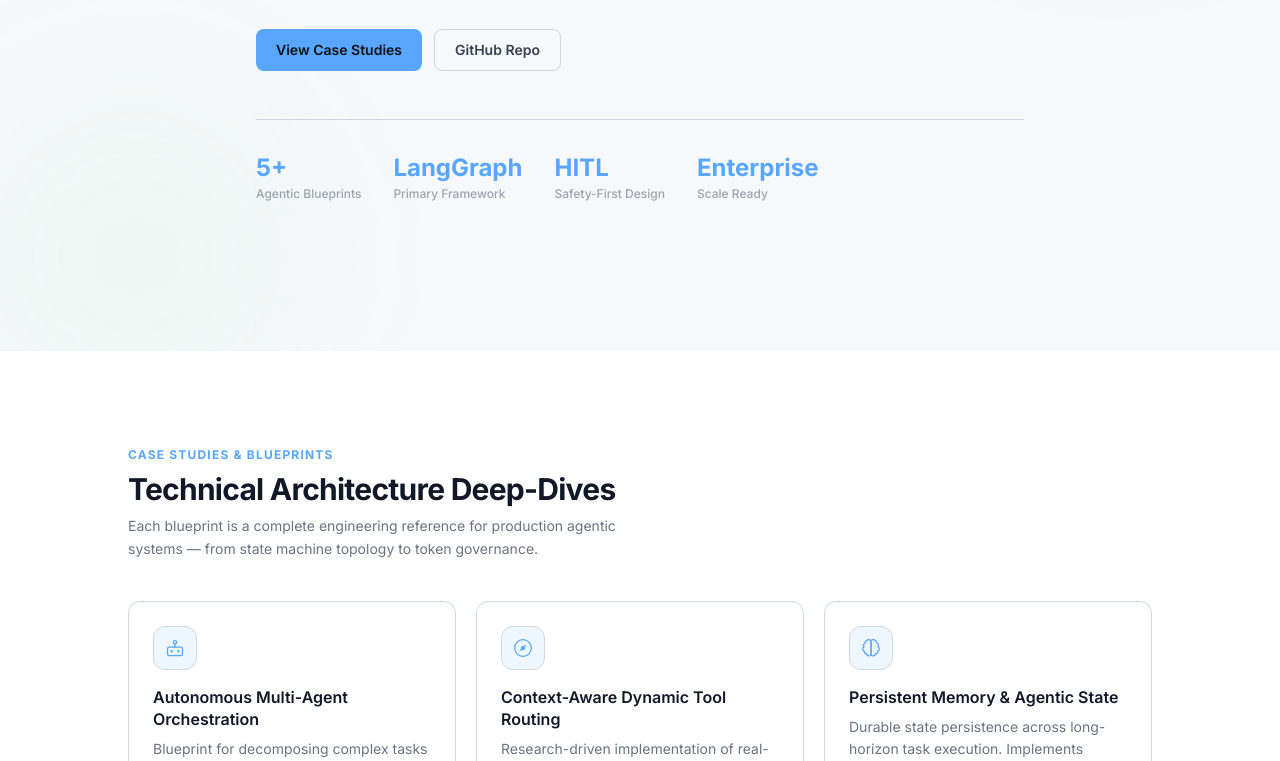
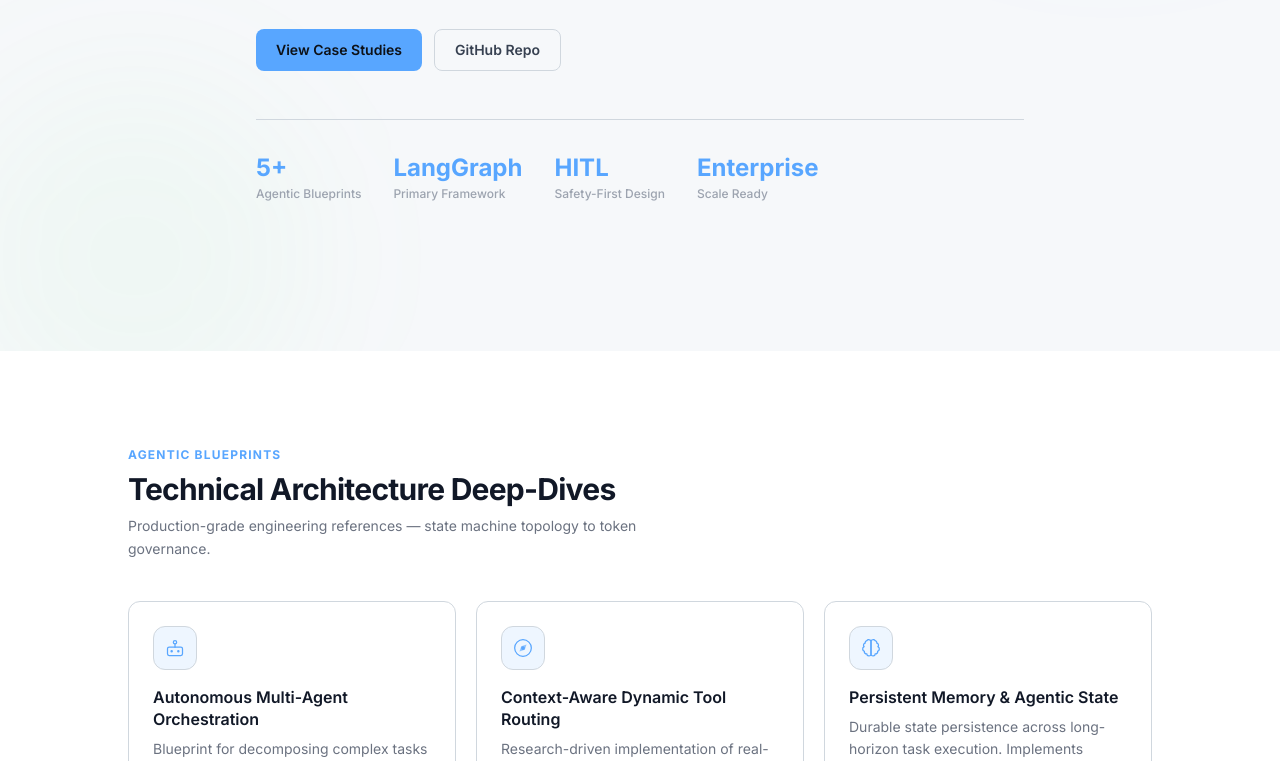
Before and after one commit to mustafabasar7/Portfolio, a website built with Vite: page index.html in a window 1280 px wide. Shown: the part 449-1210 px from the top of the page. Built offline with nearby package versions, Linux system fonts and the light colour scheme.

Commit message:
copy: replace 'case studies' label with 'Agentic Blueprints'

```diff
--- a/index.html
+++ b/index.html
@@ -147,15 +147,14 @@
         <div class="max-w-5xl mx-auto">
           <div class="mb-10 reveal">
             <p class="text-xs font-bold uppercase tracking-widest text-accent-blue mb-2">
-              Case Studies &amp; Blueprints
+              Agentic Blueprints
             </p>
             <h2 id="projects-heading"
                 class="text-3xl font-bold tracking-tight text-gray-900 dark:text-gray-100">
               Technical Architecture Deep-Dives
             </h2>
             <p class="mt-2 text-gray-500 dark:text-gray-400 max-w-lg text-sm leading-relaxed">
-              Each blueprint is a complete engineering reference for production agentic systems —
-              from state machine topology to token governance.
+              Production-grade engineering references — state machine topology to token governance.
             </p>
           </div>
 
```
